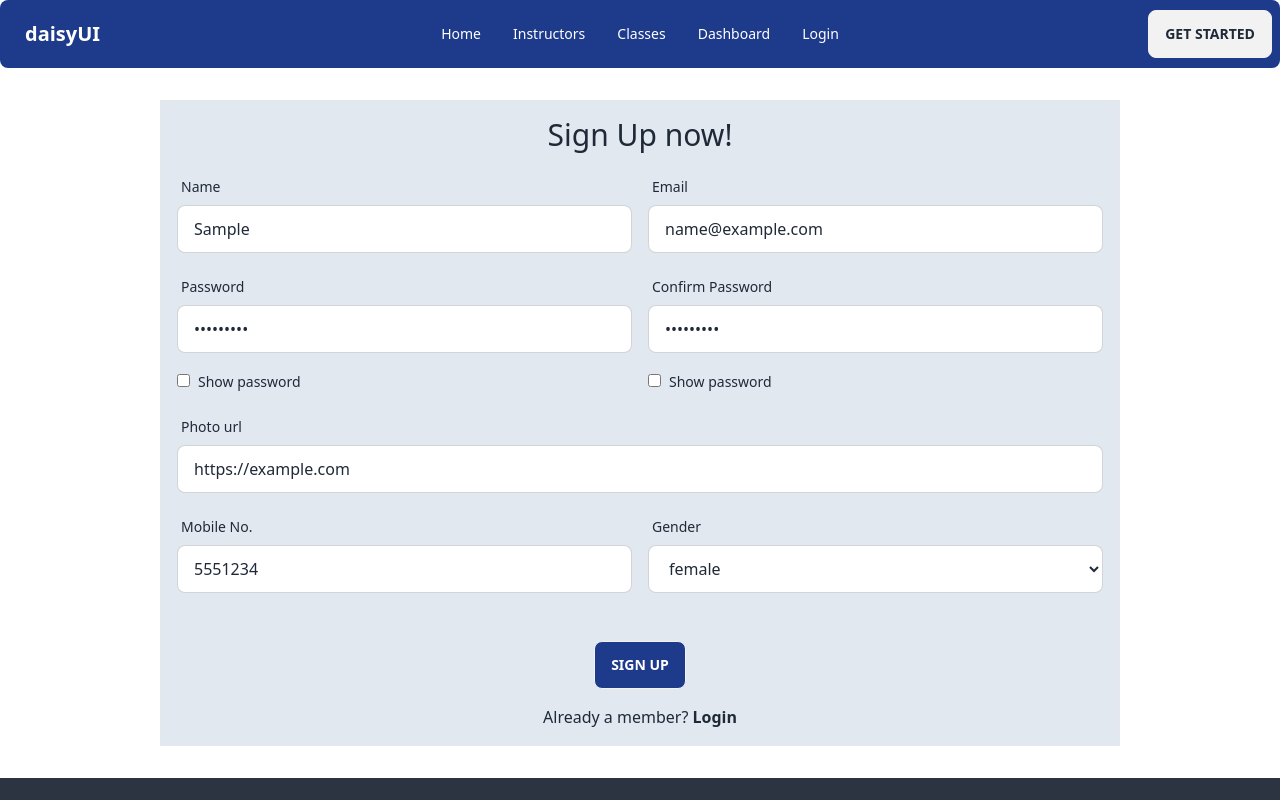
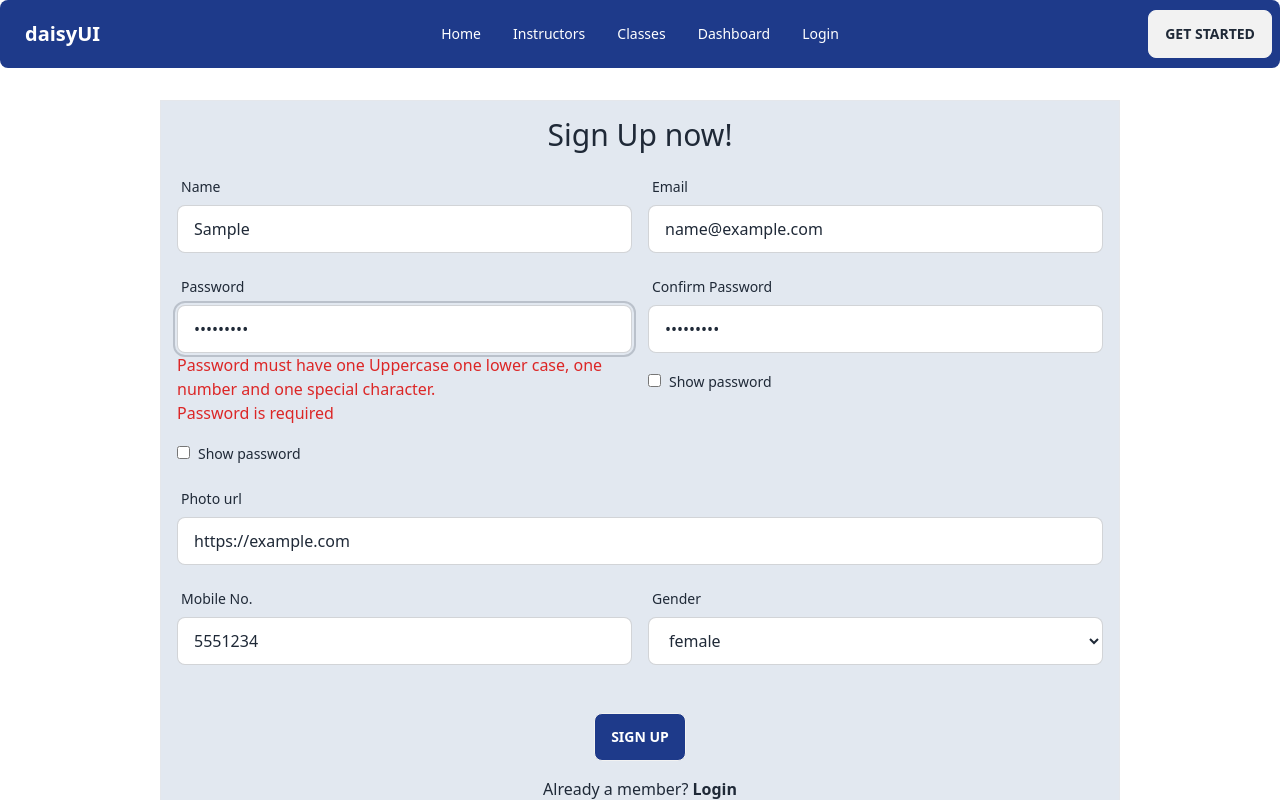
Before and after one commit to tirahman105/online-language-school-client, a React (Vite) app: page /signup in a window 1280 px wide. Both pictures are taken after typing "Sample", "name@example.com", "Sample123", "Sample123", "https://example.com", "5551234" into the empty fields and a click on the input "Sign Up". Shown: the top 800 px of the page. Built offline with nearby package versions, Linux system fonts and the light colour scheme; no server answers.

Commit message:
password validation

```diff
--- a/src/Pages/SignUp/SignUp.jsx
+++ b/src/Pages/SignUp/SignUp.jsx
@@ -5,9 +5,23 @@ import { AuthContext } from "../../providers/AuthProvider";
 import { useForm } from "react-hook-form";
 
 const SignUp = () => {
-  const { register, handleSubmit, watch, formState: { errors } } = useForm();
-  const onSubmit = data => {
-    console.log(data)
+  const {
+    register,
+    handleSubmit,
+    formState: { errors },
+    watch
+  } = useForm();
+
+
+  const password = watch("password"); // Get the value of the password field
+  const onSubmit = (data) => {
+    if (data.password !== data.confirm) {
+      // Passwords don't match, show error message
+      alert("Passwords do not match!");
+      return;
+    }
+    console.log(data);
+    // Proceed with form submission
   };
 
   const [showPassword, setShowPassword] = useState(false);
@@ -19,7 +33,6 @@ const SignUp = () => {
     setShowConfirmPassword(!showConfirmPassword);
   };
 
-
   return (
     <>
       <Helmet>
@@ -28,18 +41,24 @@ const SignUp = () => {
 
       <div className="w-full px-4 md:w-3/4 mx-auto border my-8 bg-slate-200">
         <h1 className="text-3xl text-center my-4">Sign Up now!</h1>
-     <form onSubmit={handleSubmit(onSubmit)} className="grid grid-cols-2 gap-4 ">
+        <form
+          onSubmit={handleSubmit(onSubmit)}
+          className="grid grid-cols-2 gap-4 "
+        >
           <div className="form-control">
             <label className="label">
               <span className="label-text">Name</span>
             </label>
             <input
               type="text"
-                  {...register("name")}
+              {...register("name", { required: true })}
               name="name"
               placeholder="Name"
               className="input input-bordered"
             />
+            {errors.name && (
+              <span className="text-red-600">Name is required</span>
+            )}
           </div>
 
           <div className="form-control">
@@ -48,11 +67,14 @@ const SignUp = () => {
             </label>
             <input
               type="email"
-                  {...register("email")}
+              {...register("email", { required: true })}
               name="email"
               placeholder="email"
               className="input input-bordered"
             />
+            {errors.email && (
+              <span className="text-red-600">Email is required</span>
+            )}
           </div>
 
           <div className="form-control">
@@ -61,17 +83,41 @@ const SignUp = () => {
             </label>
             <input
               type={showPassword ? "text" : "password"}
-                  {...register("password")}
+              {...register("password", {
+                required: true,
+                minLength: 6,
+                maxLength: 20,
+                pattern: /(?=.*[A-Z])(?=.*[!@#$&*])(?=.*[0-9])(?=.*[a-z])/,
+              })}
               name="password"
               placeholder="password"
               className="input input-bordered"
             />
+            {errors.password?.type === "required" && (
+              <p className="text-red-600">Password is required</p>
+            )}
+            {errors.password?.type === "minLength" && (
+              <p className="text-red-600">Password must be 6 characters</p>
+            )}
+            {errors.password?.type === "maxLength" && (
+              <p className="text-red-600">
+                Password must be less than 20 characters
+              </p>
+            )}
+            {errors.password?.type === "pattern" && (
+              <p className="text-red-600">
+                Password must have one Uppercase one lower case, one number and
+                one special character.
+              </p>
+            )}
+            {errors.password && (
+              <span className="text-red-600">Password is required</span>
+            )}
             <label className="mt-4">
               <input type="checkbox" onChange={toggleShowPassword} />
               <span className="label-text ml-2">Show password</span>
             </label>
           </div>
-
 
           <div className="form-control">
             <label className="label">
@@ -79,11 +125,14 @@ const SignUp = () => {
             </label>
             <input
               type={showConfirmPassword ? "text" : "password"}
-                  {...register("confirm")}
+              {...register("confirm", { required: true })}
               name="confirm"
               placeholder="Confirm password"
               className="input input-bordered"
             />
+            {errors.confirm && (
+              <span className="text-red-600">Confirm your password</span>
+            )}
             <label className="mt-4">
               <input type="checkbox" onChange={toggleShowConfirmPassword} />
               <span className="label-text ml-2">Show password</span>
@@ -96,11 +145,14 @@ const SignUp = () => {
             </label>
             <input
               type="url"
-                  {...register("photo")}
+              {...register("photo", { required: true })}
               name="photo"
               placeholder="Photo url"
               className="input input-bordered"
             />
+            {errors.photo && (
+              <span className="text-red-600">Photo is required</span>
+            )}
           </div>
           <div className="form-control">
             <label className="label">
@@ -118,7 +170,10 @@ const SignUp = () => {
             <label className="label">
               <span className="label-text">Gender</span>
             </label>
-                <select className="input input-bordered py-2" {...register("gender")}>
+            <select
+              className="input input-bordered py-2"
+              {...register("gender")}
+            >
               <option value="female">female</option>
               <option value="male">male</option>
               <option value="other">other</option>
@@ -143,8 +198,6 @@ const SignUp = () => {
           </p>
         </div>
       </div>
-
-
     </>
   );
 };
```
Lines whose indentation alone changed are shown as unchanged.
